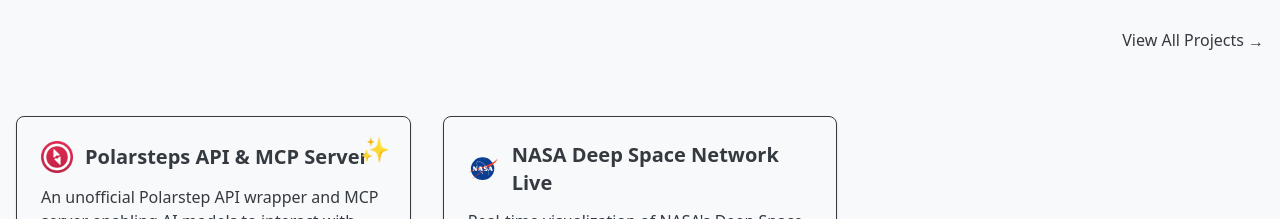
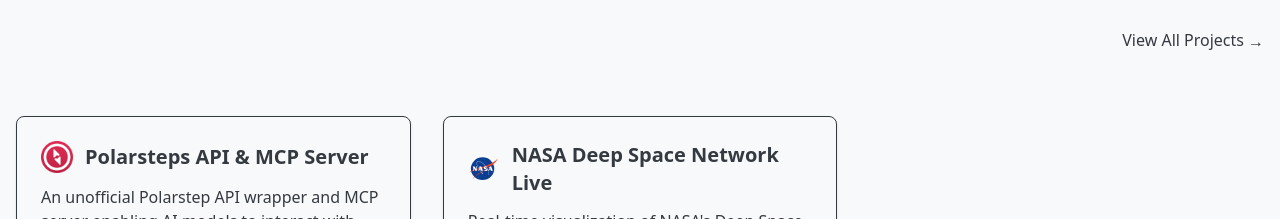
Before and after one commit to remuzel/remuzel.github.io, a Next.js app: page / in a window 1280 px wide. Shown: the part 3620-3839 px from the top of the page. Built offline with nearby package versions, Linux system fonts and the light colour scheme.

Commit message:
feat: remove ✨ from featured projects

```diff
--- a/src/components/ui/projects.tsx
+++ b/src/components/ui/projects.tsx
@@ -13,14 +13,11 @@
 import { FADE_IN, FADE_IN_UP, getStaggeredFadeIn } from "@/constants/animations";
 
 export default function Projects(): React.ReactElement {
-  // Smart hybrid approach: featured first, then latest non-featured to fill up to 3
+  // Combine: featured first, then latest non-featured to fill up to 3
   const featuredProjects = getFeaturedProjects(3);
-  const latestProjects = getLatestProjects(3);
-
-  // Combine: featured first, then latest non-featured to fill up to 3
   const displayProjects = [...featuredProjects];
   const featuredIds = new Set(featuredProjects.map(p => p.id));
-  const remainingLatest = latestProjects.filter(p => !featuredIds.has(p.id));
+  const remainingLatest = getLatestProjects(3).filter(p => !featuredIds.has(p.id));
   displayProjects.push(...remainingLatest.slice(0, 3 - displayProjects.length));
 
   return (
@@ -54,11 +51,6 @@
               enableDefaultStyles={false}
             >
               <Card className="relative">
-                {project.featured && (
-                  <div className="absolute top-3 right-3 bg-alexa-blue text-white text-2xl px-2 py-1 rounded-full">
-                    ✨
-                  </div>
-                )}
                 <div className="flex items-center gap-3 mb-3">
                   {project.image && (
                     <div className="relative w-8 h-8 shrink-0">
```
